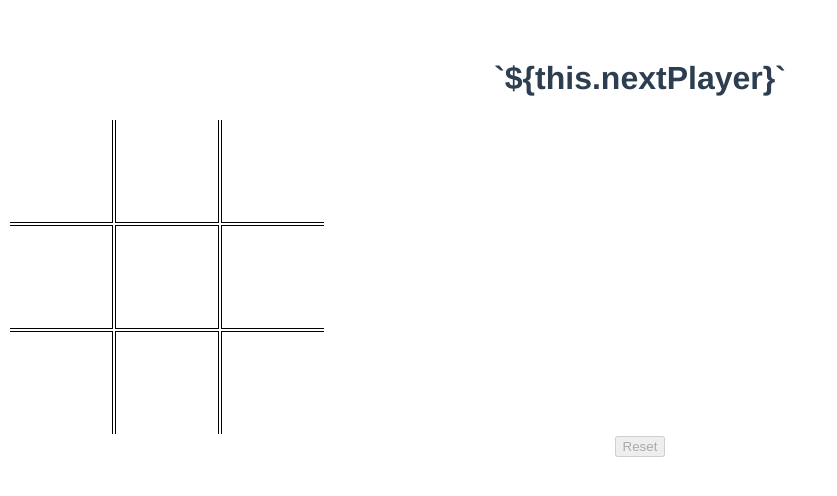
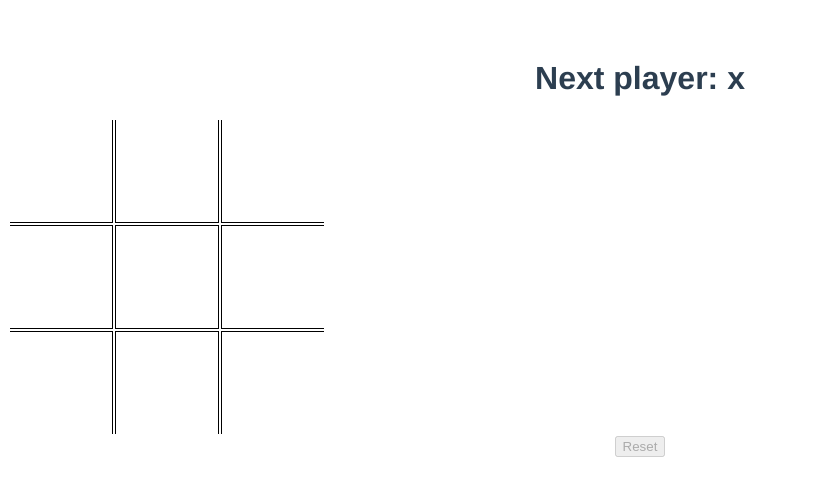
Before and after one commit to DaveRatcliff/TicTacToeCLI, a Vue app: page /#/ in a window 1280 px wide. Shown: the top 496 px of the page, without its empty margins (0-837 px from the left). Built offline with nearby package versions, Linux system fonts and the light colour scheme.

Commit message:
feat: Moved to central state concept

```diff
--- a/src/components/Game.vue
+++ b/src/components/Game.vue
@@ -1,8 +1,6 @@
 <template>
   <div>
-    <h1 v-show="hasWon === true">You won!</h1>
-    <h1 v-show="invalidMove === true">Pick another space!</h1>
-    <h1 v-show="hasWon === false">`${this.nextPlayer}`</h1>
+    <h1>{{ message }}</h1>
     <table>
       <tr>
         <td id="cell-1" @click="handleClick(0)">{{ moves[0] }}</td>
@@ -21,14 +19,19 @@
       </tr>
     </table>
     <div>
-      <button @click="resetBoard"
-      v-bind:disabled="hasWon === false && invalidMove === false">Reset</button>
+      <button @click="resetBoard" :disabled="!canReset">Reset</button>
     </div>
   </div>
 </template>
 
 <script>
 const EMPTY_BOARD = [null, null, null, null, null, null, null, null, null]
+const STATES = {
+  NEW: 'NEW',
+  PLAYING: 'PLAYING',
+  DRAW: 'DRAW',
+  WIN: 'WIN',
+}
 const WINNING_COMBOS = [
   [0, 1, 2],
   [3, 4, 5],
@@ -43,21 +46,48 @@ export default {
   data: () => ({
     moves: [null, null, null, null, null, null, null, null, null],
     nextPlayer: 'x',
-    hasWon: false,
     invalidMove: false,
+    currentState: STATES.NEW, // new, playing, draw, win
   }),
+  computed: {
+    canReset: function () {
+      return this.currentState !== STATES.NEW
+    },
+    message: function () {
+      let message = ''
+      switch (this.currentState) {
+        case STATES.NEW:
+        case STATES.PLAYING:
+          message = `Next player: ${this.nextPlayer}`
+
+          if (this.invalidMove) {
+            message += ' (pick another spot)'
+          }
+          break
+        case STATES.DRAW:
+          message = `It's a draw`
+          break
+        case STATES.WIN:
+          message = `Player ${this.nextPlayer} wins!`
+          break
+      }
+      return message
+    },
+  },
   methods: {
     resetBoard () {
       this.moves = JSON.parse(JSON.stringify(EMPTY_BOARD))
       this.nextPlayer = 'x'
-      this.hasWon = false
+      this.currentState = STATES.NEW
     },
 
     handleClick (cellIndex) {
-      if (this.hasWon) {
+      // Do not handle click if we've won
+      if (this.currentState === STATES.WIN) {
         return
       }
 
+      // Check if space is used
       if (this.moves[cellIndex] !== null) {
         this.invalidMove = true
         return
@@ -66,8 +96,23 @@ export default {
       this.invalidMove = false
       this.$set(this.moves, cellIndex, this.nextPlayer)
 
+      // Transition fro "new" to "playing"
+      if (this.currentState === STATES.NEW) {
+        this.currentState = STATES.PLAYING
+      }
+
       // Check for win
-      this.hasWon = this.checkForWinner(this.moves, this.nextPlayer)
+      if (this.checkForWinner(this.moves, this.nextPlayer)) {
+        this.currentState = STATES.WIN
+        return
+      }
+
+      // See if any moves are left
+      const hasEmptySpace = ~this.moves.findIndex(space => space === null)
+      if (!hasEmptySpace) {
+        this.currentState = STATES.DRAW
+        return
+      }
 
       this.nextPlayer = this.nextPlayer === 'x' ? 'o' : 'x'
     },
```
